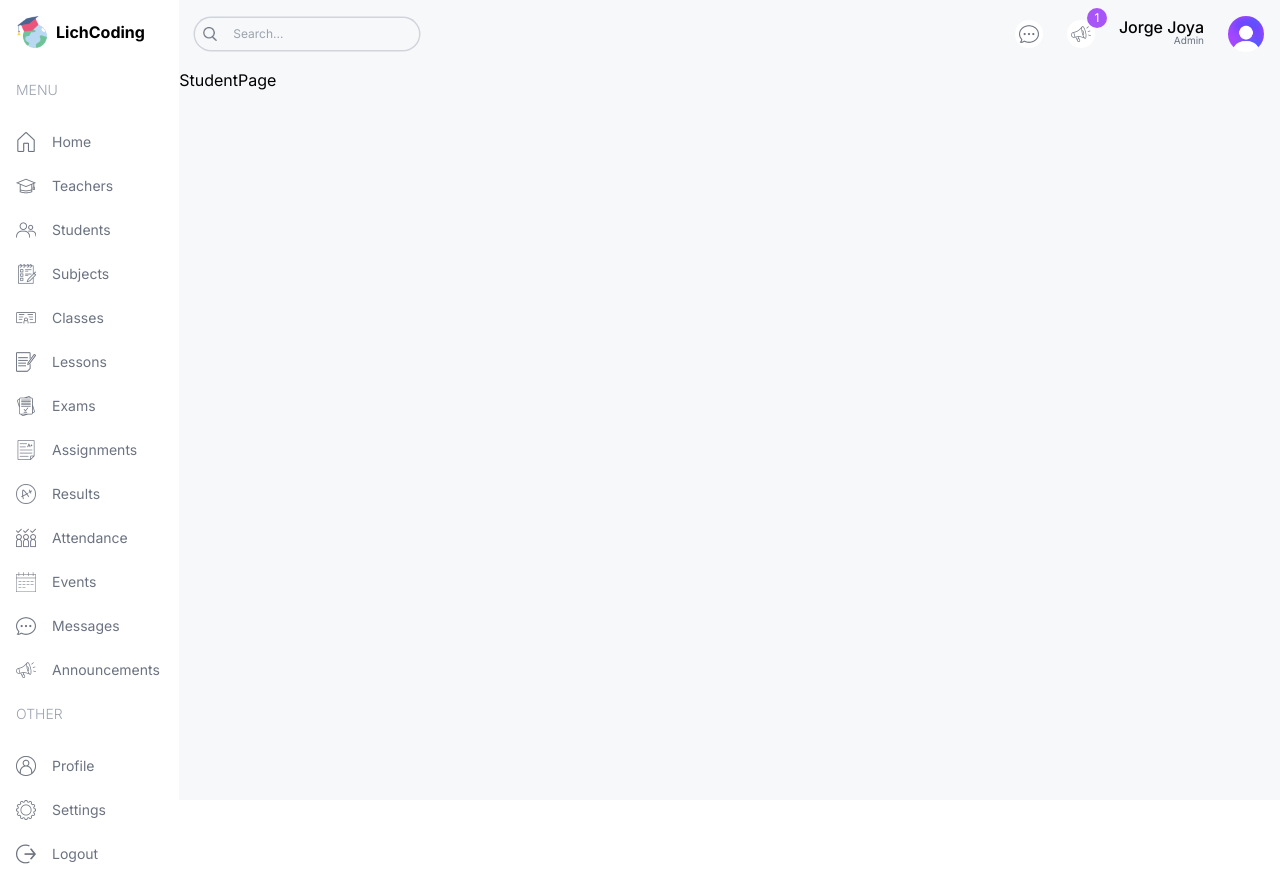
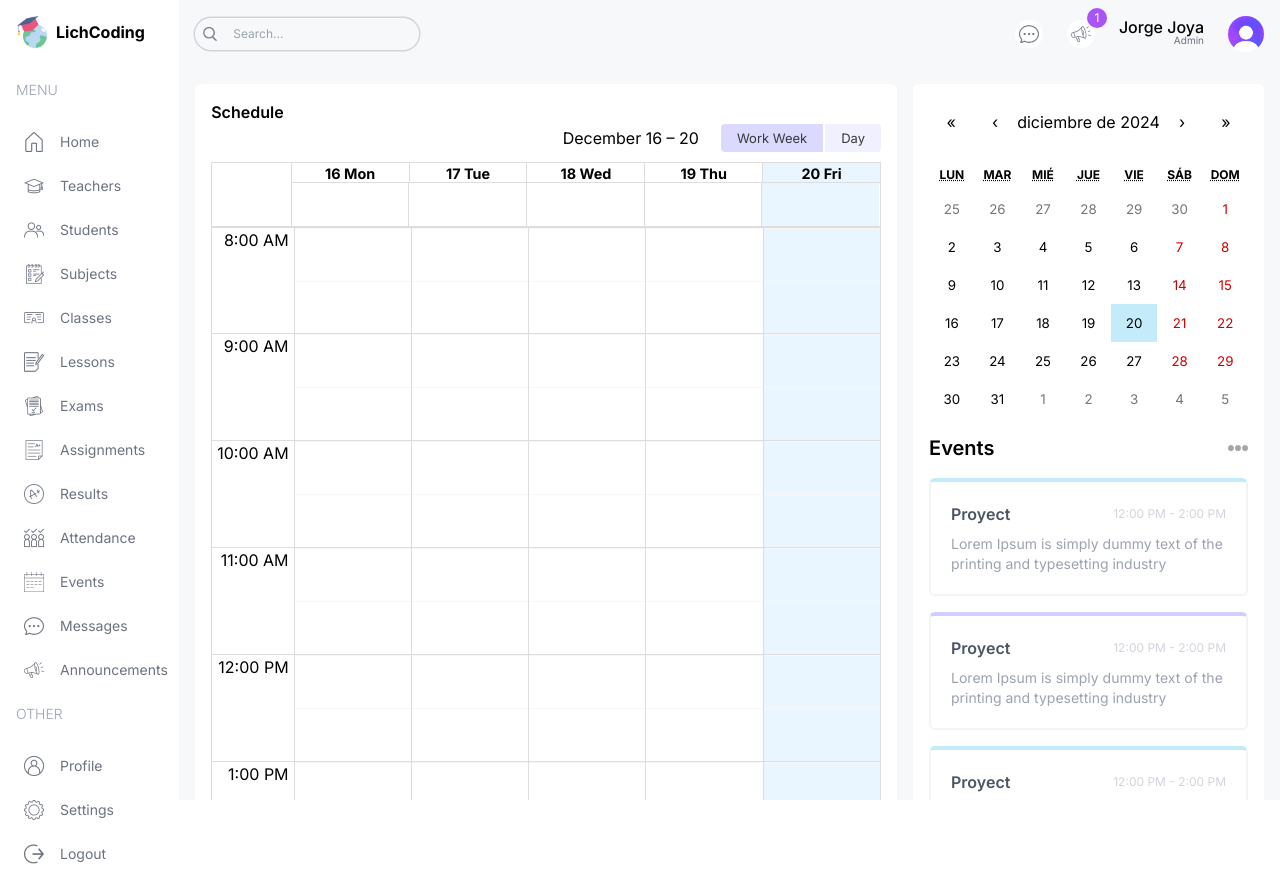
Before and after one commit to Jorgejoya10/lichCodingAcademy, a Next.js app: page /student in a window 1280 px wide. Built offline with nearby package versions, Linux system fonts and the light colour scheme.

Commit message:
studentsPage

```diff
--- a/package.json
+++ b/package.json
@@ -9,8 +9,11 @@
     "lint": "next lint"
   },
   "dependencies": {
+    "@types/react-big-calendar": "^1.16.0",
+    "moment": "^2.30.1",
     "next": "14.2.5",
     "react": "^18",
+    "react-big-calendar": "^1.17.1",
     "react-calendar": "^5.1.0",
     "react-dom": "^18",
     "recharts": "^2.13.3"
--- a/src/app/(dashboard)/student/page.tsx
+++ b/src/app/(dashboard)/student/page.tsx
@@ -1,9 +1,24 @@
+import EventCalendar from "@/components/EventCalendar";
+import Announcements from "@/components/Announcements";
+import BigCalendar from "@/components/BigCalendar";
 
+const StudentPage = () => {
+  return (
+    <div className="p-4 flex gap-4 flex-col xl:flex-row">
+      {/* LEFT */}
+      <div className="w-full xl:w-2/3">
+      <div className="h-full bg-white p-4 rounded-md">
+      <h1 className="txt-xl font-semibold">Schedule</h1>
+      <BigCalendar/>
+      </div>
+      </div>
+      {/* RIGHT */}
+      <div className="w-full xl:w-1/3 flex flex-col gap-8">
+        <EventCalendar />
+        <Announcements />
+      </div>
+    </div>
+  );
+};
 
-const StudentPage = () =>{
-    return(
-        <div className="">StudentPage</div>
-    )
-}
-
-export default StudentPage
+export default StudentPage;
--- a/src/app/globals.css
+++ b/src/app/globals.css
@@ -2,17 +2,40 @@
 @tailwind components;
 @tailwind utilities;
 
-.react-calendar{
-    width: 100% !important;
-    border: none !important;
-    font-family: "Inter", sans-serif !important;
+.react-calendar {
+  width: 100% !important;
+  border: none !important;
+  font-family: "Inter", sans-serif !important;
 }
 
-.react-calendar__navigation_label_labelText{
-    font-weight: 600 !important;
+.react-calendar__navigation_label_labelText {
+  font-weight: 600 !important;
 }
 
-.react-calendar__tile--active{
-    background-color: #C3EBFA !important;
-    color: black !important;
+.react-calendar__tile--active {
+  background-color: #c3ebfa !important;
+  color: black !important;
 }
+
+.rbc-btn-group:first-child {
+  display: none !important;
+}
+
+.rbc-toolbar-label {
+  text-align: right !important;
+  padding: 0px 20px !important;
+}
+
+.rbc-btn-group:last-child {
+  font-size: 13px !important;
+}
+.rbc-btn-group:last-child button {
+  border: none !important;
+  background-color: #F1F0FF !important;
+  margin-left: 2px !important;
+}
+
+.rbc-toolbar button.rbc-active{
+    background-color: #DBDAFE !important;
+    box-shadow: none !important;
+}
--- /dev/null
+++ b/src/components/BigCalendar.tsx
@@ -0,0 +1,32 @@
+"use client";
+import { Calendar, momentLocalizer, View, Views } from "react-big-calendar";
+import moment from "moment";
+import { calendarEvents } from "@/lib/data";
+import "react-big-calendar/lib/css/react-big-calendar.css";
+import { useState } from "react";
+
+const localizer = momentLocalizer(moment);
+
+const BigCalendar = () => {
+  const [view, setView] = useState<View>(Views.WORK_WEEK);
+
+  const handleOnChangeView = (selectedView:View)=>{
+    setView(selectedView)
+  }
+  return (
+    <Calendar
+      localizer={localizer}
+      events={calendarEvents}
+      startAccessor="start"
+      endAccessor="end"
+      views={["work_week", "day"]}
+      view={view}
+      style={{ height: '98%' }}
+      onView={handleOnChangeView}
+      min={new Date(2025,1,0,8,0,0)}
+      max={new Date(2025,1,0,17,0,0)}
+    />
+  );
+};
+
+export default BigCalendar;
--- a/src/components/EventCalendar.tsx
+++ b/src/components/EventCalendar.tsx
@@ -8,21 +8,21 @@
 const events = [
   {
     id: 1,
-    title: "Entrega de proyecto",
+    title: "Proyect",
     time: "12:00 PM - 2:00 PM",
     description:
       "Lorem Ipsum is simply dummy text of the printing and typesetting industry",
   },
   {
     id: 2,
-    title: "Entrega de proyecto",
+    title: "Proyect",
     time: "12:00 PM - 2:00 PM",
     description:
       "Lorem Ipsum is simply dummy text of the printing and typesetting industry",
   },
   {
     id: 3,
-    title: "Entrega de proyecto",
+    title: "Proyect",
     time: "12:00 PM - 2:00 PM",
     description:
       "Lorem Ipsum is simply dummy text of the printing and typesetting industry",
--- a/src/components/Menu.tsx
+++ b/src/components/Menu.tsx
@@ -1,6 +1,7 @@
 // import { link } from "fs";
 import Link from "next/link";
 import Image from "next/image";
+import { role } from "@/lib/data";
 
 const menuItems = [
   {
@@ -117,22 +118,32 @@
   },
 ];
 
-const Menu = ( ) =>{
-  return(
+const Menu = () => {
+  return (
     <div className="mt-4 text-sm">
-      {menuItems.map(i=>(
+      {menuItems.map((i) => (
         <div className="flex flex-col gap-2" key={i.title}>
-          <span className="hidden lg:block text-gray-400 font-light my-4">{i.title}</span>
-          {i.items.map(item=>(
-            <Link href={item.href} key={item.label} className="flex items-center justify-center lg:justify-start gap-4 text-gray-500 py-2">
-              <Image src={item.icon} alt="" width={20} height={20}/>
-              <span className="hidden lg:block">{item.label}</span>
-            </Link>
-          ))}
+          <span className="hidden lg:block text-gray-400 font-light my-4">
+            {i.title}
+          </span>
+          {i.items.map((item) => {
+            if (item.visible.includes(role)) {
+              return (
+                <Link
+                  href={item.href}
+                  key={item.label}
+                  className="flex items-center justify-center lg:justify-start gap-4 text-gray-500 py-2 md:px-2 rounded-md hover:bg-lichSkyLight"
+                >
+                  <Image src={item.icon} alt="" width={20} height={20} />
+                  <span className="hidden lg:block">{item.label}</span>
+                </Link>
+              );
+            }
+          })}
         </div>
       ))}
     </div>
-  )
-}
+  );
+};
 
 export default Menu;
--- a/src/lib/data.ts
+++ b/src/lib/data.ts
@@ -921,143 +921,143 @@
   {
     title: "Math",
     allDay: false,
-    start: new Date(2024, 7, 12, 8, 0),
-    end: new Date(2024, 7, 12, 8, 45),
+    start: new Date(2024, 12, 23, 8, 0),
+    end: new Date(2024, 12, 23, 8, 45),
   },
   {
     title: "English",
     allDay: false,
-    start: new Date(2024, 7, 12, 9, 0),
-    end: new Date(2024, 7, 12, 9, 45),
+    start: new Date(2024, 12, 23, 9, 0),
+    end: new Date(2024, 12, 23, 9, 45),
   },
   {
     title: "Biology",
     allDay: false,
-    start: new Date(2024, 7, 12, 10, 0),
-    end: new Date(2024, 7, 12, 10, 45),
+    start: new Date(2024, 12, 24, 10, 0),
+    end: new Date(2024, 12, 24, 10, 45),
   },
   {
     title: "Physics",
     allDay: false,
-    start: new Date(2024, 7, 12, 11, 0),
-    end: new Date(2024, 7, 12, 11, 45),
+    start: new Date(2024, 12, 23, 11, 0),
+    end: new Date(2024, 12, 23, 11, 45),
   },
   {
     title: "Chemistry",
     allDay: false,
-    start: new Date(2024, 7, 12, 13, 0),
-    end: new Date(2024, 7, 12, 13, 45),
+    start: new Date(2024, 12, 23, 13, 0),
+    end: new Date(2024, 12, 23, 13, 45),
   },
   {
     title: "History",
     allDay: false,
-    start: new Date(2024, 7, 12, 14, 0),
-    end: new Date(2024, 7, 12, 14, 45),
+    start: new Date(2024, 12, 24, 14, 0),
+    end: new Date(2024, 12, 24, 14, 45),
   },
   {
     title: "English",
     allDay: false,
-    start: new Date(2024, 7, 13, 9, 0),
-    end: new Date(2024, 7, 13, 9, 45),
+    start: new Date(2024, 12, 25, 9, 0),
+    end: new Date(2024, 7, 25, 9, 45),
   },
   {
     title: "Biology",
     allDay: false,
-    start: new Date(2024, 7, 13, 10, 0),
-    end: new Date(2024, 7, 13, 10, 45),
+    start: new Date(2024, 12, 24, 10, 0),
+    end: new Date(2024, 12, 24, 10, 45),
   },
   {
     title: "Physics",
     allDay: false,
-    start: new Date(2024, 7, 13, 11, 0),
-    end: new Date(2024, 7, 13, 11, 45),
+    start: new Date(2024, 12, 23, 11, 0),
+    end: new Date(2024, 12, 23, 11, 45),
   },
 
   {
     title: "History",
     allDay: false,
-    start: new Date(2024, 7, 13, 14, 0),
-    end: new Date(2024, 7, 13, 14, 45),
+    start: new Date(2024, 12, 26, 14, 0),
+    end: new Date(2024, 12, 26, 14, 45),
   },
   {
     title: "Math",
     allDay: false,
-    start: new Date(2024, 7, 14, 8, 0),
-    end: new Date(2024, 7, 14, 8, 45),
+    start: new Date(2024, 12, 24, 8, 0),
+    end: new Date(2024, 12, 27, 8, 45),
   },
   {
     title: "Biology",
     allDay: false,
-    start: new Date(2024, 7, 14, 10, 0),
-    end: new Date(2024, 7, 14, 10, 45),
+    start: new Date(2024, 12, 24, 10, 0),
+    end: new Date(2024, 12, 24, 10, 45),
   },
 
   {
     title: "Chemistry",
     allDay: false,
-    start: new Date(2024, 7, 14, 13, 0),
-    end: new Date(2024, 7, 14, 13, 45),
+    start: new Date(2024, 12, 24, 13, 0),
+    end: new Date(2024, 12, 24, 13, 45),
   },
   {
     title: "History",
     allDay: false,
-    start: new Date(2024, 7, 14, 14, 0),
-    end: new Date(2024, 7, 13, 14, 45),
+    start: new Date(2024, 12, 24, 14, 0),
+    end: new Date(2024, 12, 24, 14, 45),
   },
   {
     title: "English",
     allDay: false,
-    start: new Date(2024, 7, 15, 9, 0),
-    end: new Date(2024, 7, 15, 9, 45),
+    start: new Date(2024, 12, 25, 9, 0),
+    end: new Date(2024, 12, 25, 9, 45),
   },
   {
     title: "Biology",
     allDay: false,
-    start: new Date(2024, 7, 15, 10, 0),
-    end: new Date(2024, 7, 15, 10, 45),
+    start: new Date(2024, 12, 25, 10, 0),
+    end: new Date(2024, 12, 25, 10, 45),
   },
   {
     title: "Physics",
     allDay: false,
-    start: new Date(2024, 7, 15, 11, 0),
-    end: new Date(2024, 7, 15, 11, 45),
+    start: new Date(2024, 12, 25, 11, 0),
+    end: new Date(2024, 12, 25, 11, 45),
   },
 
   {
     title: "History",
     allDay: false,
-    start: new Date(2024, 7, 15, 14, 0),
-    end: new Date(2024, 7, 15, 14, 45),
+    start: new Date(2024, 12, 25, 14, 0),
+    end: new Date(2024, 12, 25, 14, 45),
   },
   {
     title: "Math",
     allDay: false,
-    start: new Date(2024, 7, 16, 8, 0),
-    end: new Date(2024, 7, 16, 8, 45),
+    start: new Date(2024, 12, 26, 8, 0),
+    end: new Date(2024, 12, 26, 8, 45),
   },
   {
     title: "English",
     allDay: false,
-    start: new Date(2024, 7, 16, 9, 0),
-    end: new Date(2024, 7, 16, 9, 45),
+    start: new Date(2024, 12, 26, 9, 0),
+    end: new Date(2024, 12, 26, 9, 45),
   },
 
   {
     title: "Physics",
     allDay: false,
-    start: new Date(2024, 7, 16, 11, 0),
-    end: new Date(2024, 7, 16, 11, 45),
+    start: new Date(2024, 12, 26, 11, 0),
+    end: new Date(2024, 12, 26, 11, 45),
   },
   {
     title: "Chemistry",
     allDay: false,
-    start: new Date(2024, 7, 16, 13, 0),
-    end: new Date(2024, 7, 16, 13, 45),
+    start: new Date(2024, 12, 26, 13, 0),
+    end: new Date(2024, 12, 26, 13, 45),
   },
   {
     title: "History",
     allDay: false,
-    start: new Date(2024, 7, 16, 14, 0),
-    end: new Date(2024, 7, 16, 14, 45),
+    start: new Date(2024, 12, 26, 14, 0),
+    end: new Date(2024, 12, 26, 14, 45),
   },
 ];
```
Also changed, not shown: src/app/(dashboard)/admin/page.tsx (+6 -6 lines), 1 other file (tests, documents, lock files or other folders).
